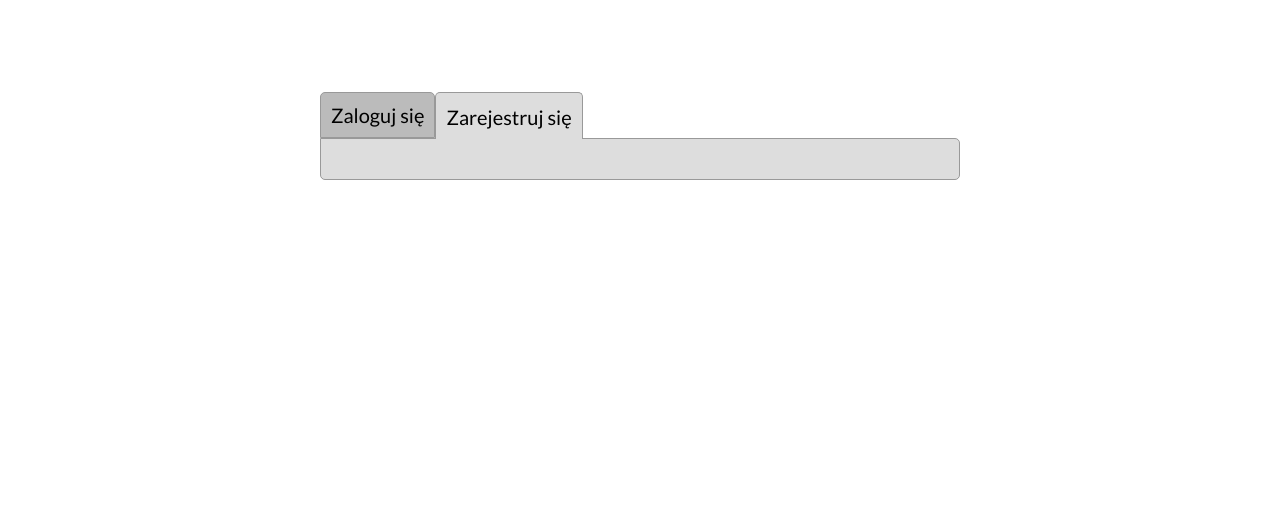
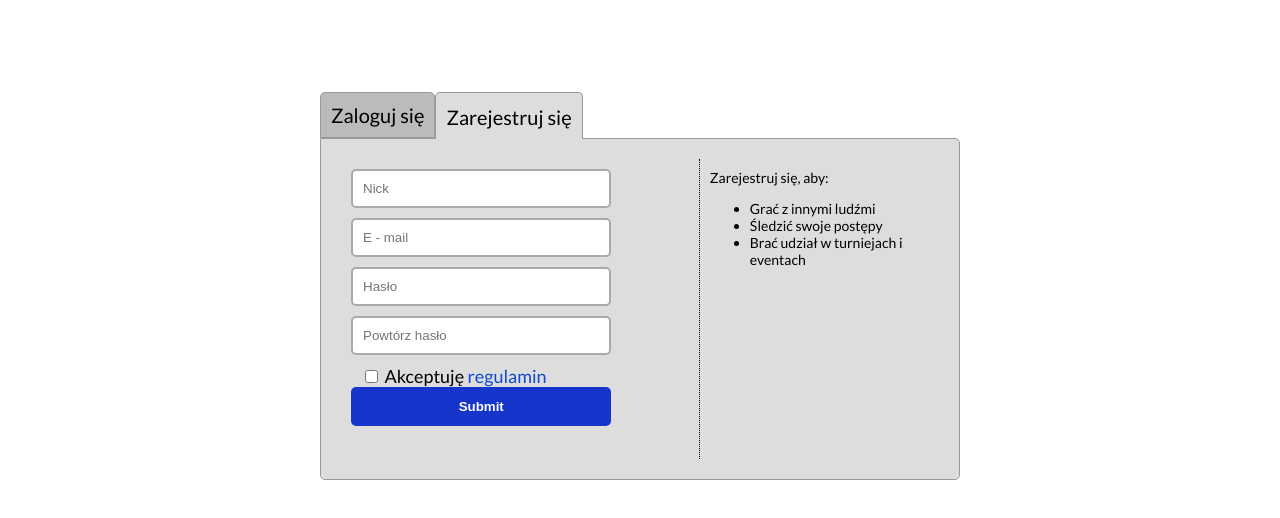
Before and after one commit to ko4l4/ko4l4, a plain HTML site: page register.html in a window 1280 px wide. Shown: the part 70-588 px from the top of the page. Drawn offline with nearby package versions, Linux system fonts and the light colour scheme.

Commit message:
Add forms

```diff
--- /dev/null
+++ b/css/form.css
@@ -0,0 +1,29 @@
+.register-form{
+
+}
+.register-form > * {
+    margin-bottom: 10px;
+    width: 70%;
+    padding: 10px;
+    outline: none;
+    box-sizing: content-box;
+    border-radius: 5px;
+}
+.register-form > input[type=text], .register-form > input[type=email], .register-form > input[type=password] {
+    border: 2px solid #aaaaaa;
+    color: #555555;
+}
+.register-form > input[type=text]:active, .register-form > input[type=email]:active, .register-form > input[type=password]:active, .register-form > input[type=text]:focus, .register-form > input[type=email]:focus, .register-form > input[type=password]:focus {
+    border: 2px solid #1635cb;
+    color: #555555;
+}
+.register-form > input[type=submit] {
+    border: 2px solid #1635cb;
+    background-color: #1635cb;
+    color: #ffffff;
+    font-weight: 900;
+    cursor: pointer;
+}
+.register-form > label {
+    cursor: pointer;
+}
--- a/css/global.css
+++ b/css/global.css
@@ -9,3 +9,11 @@ body{
     height: 100%;
 
 }
+a {
+    outline: none;
+    color: #0f48d5;
+    text-decoration: none;
+}
+a:hover{
+    color: #116bff;
+}
--- a/css/login.css
+++ b/css/login.css
@@ -4,11 +4,14 @@
     margin-right: auto;
     margin-top: 100px;
 }
-.login-box{
+.login-box, .register-container {
     border-radius: 0 5px 5px 5px;
     background-color: #dddddd;
     border: 1px solid #999999;
     padding: 20px;
+}
+.register-container{
+    font-size: 0;
 }
 .switch-tabs{
     font-size: 0;
@@ -30,6 +33,20 @@
     border-bottom: none;
     padding: 12px 10px 10px 10px;
 }
-.register_box{
-
+.register-box{
+    float: left;
+    border-right: 1px dotted #000000;
+    width: 60%;
+    box-sizing: border-box;
+    padding: 10px;
+    font-size: 18px;
+    height: 300px;
 }
+.info-box{
+    float: left;
+    width: 40%;
+    box-sizing: border-box;
+    padding: 10px;
+    font-size: 14px;
+    height: 300px;
+}
--- a/register.html
+++ b/register.html
@@ -11,13 +11,14 @@
 
     <link href="css/global.css" rel="stylesheet">
     <link href="css/nav.css" rel="stylesheet">
+    <link href="css/form.css" rel="stylesheet">
     <link href="css/login.css" rel="stylesheet">
 
 </head>
 <body>
 <nav>
     <ul>
-        <li><a href="#" class="nav-logo">Ko4l4</a></li>
+        <li><a href="index.html" class="nav-logo">Ko4l4</a></li>
     </ul>
     <ul>
         <li><a href="#">Główna</a></li>
@@ -37,13 +38,26 @@
             <a href="login.html" class="tab">Zaloguj się</a>
             <a class="tab active">Zarejestruj się</a>
         </div>
-        <div class="login-box">
+        <div class="register-container">
             <div class="register-box">
-
+                <form method="post" class="register-form">
+                    <input type="text" name="nick" placeholder="Nick"><br>
+                    <input type="email" name="mail" placeholder="E - mail"><br>
+                    <input type="password" name="password" placeholder="Hasło"><br>
+                    <input type="password" name="repassword" placeholder="Powtórz hasło"><br>
+                    <label><input type="checkbox" name="accept"> Akceptuję <a href="#">regulamin</a></label><br>
+                    <input type="submit" name="submit" text="Zarejestruj się!">
+                </form>
             </div>
             <div class="info-box">
-
+                Zarejestruj się, aby:
+                <ul>
+                    <li>Grać z innymi ludźmi</li>
+                    <li>Śledzić swoje postępy</li>
+                    <li>Brać udział w turniejach i eventach</li>
+                </ul>
             </div>
+            <div style="clear: both"></div>
         </div>
     </section>
 </article>
```
Also changed, not shown: index.html (+1 -1 lines), login.html (+8 -6 lines).
